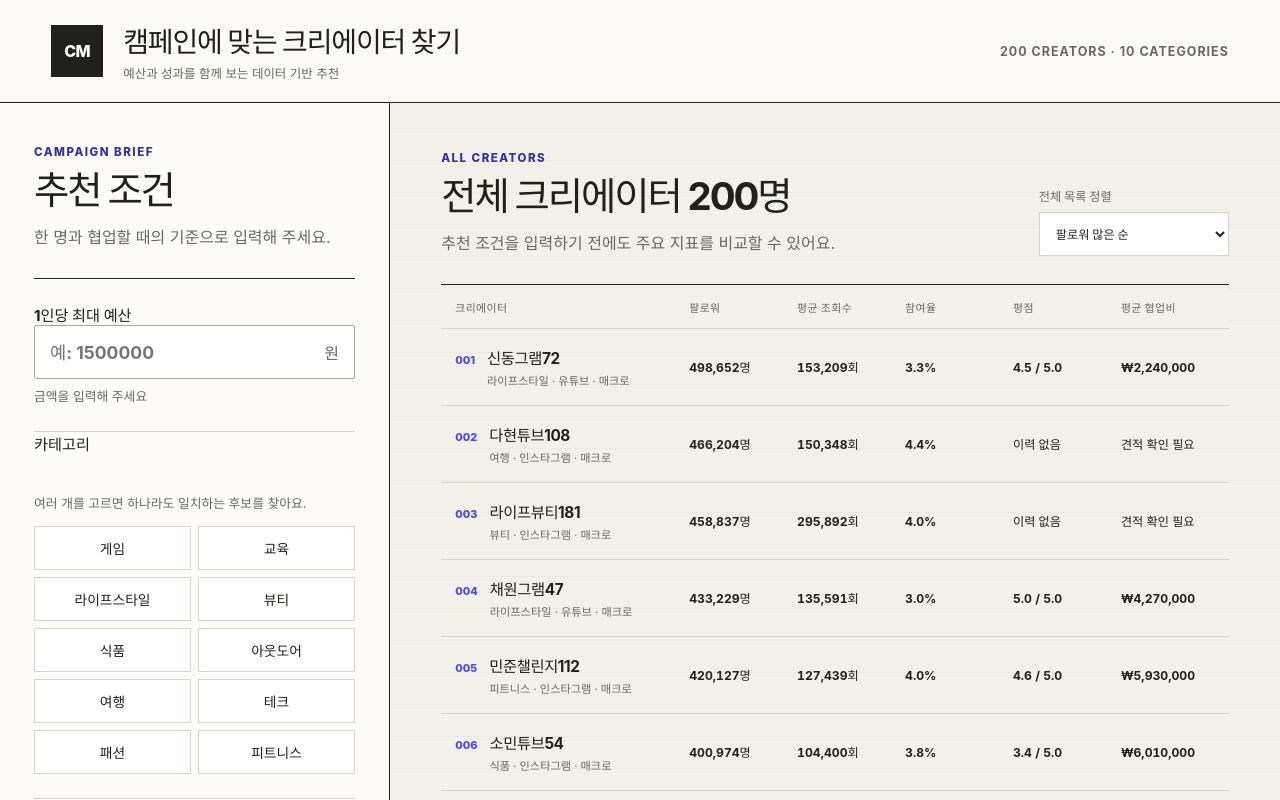
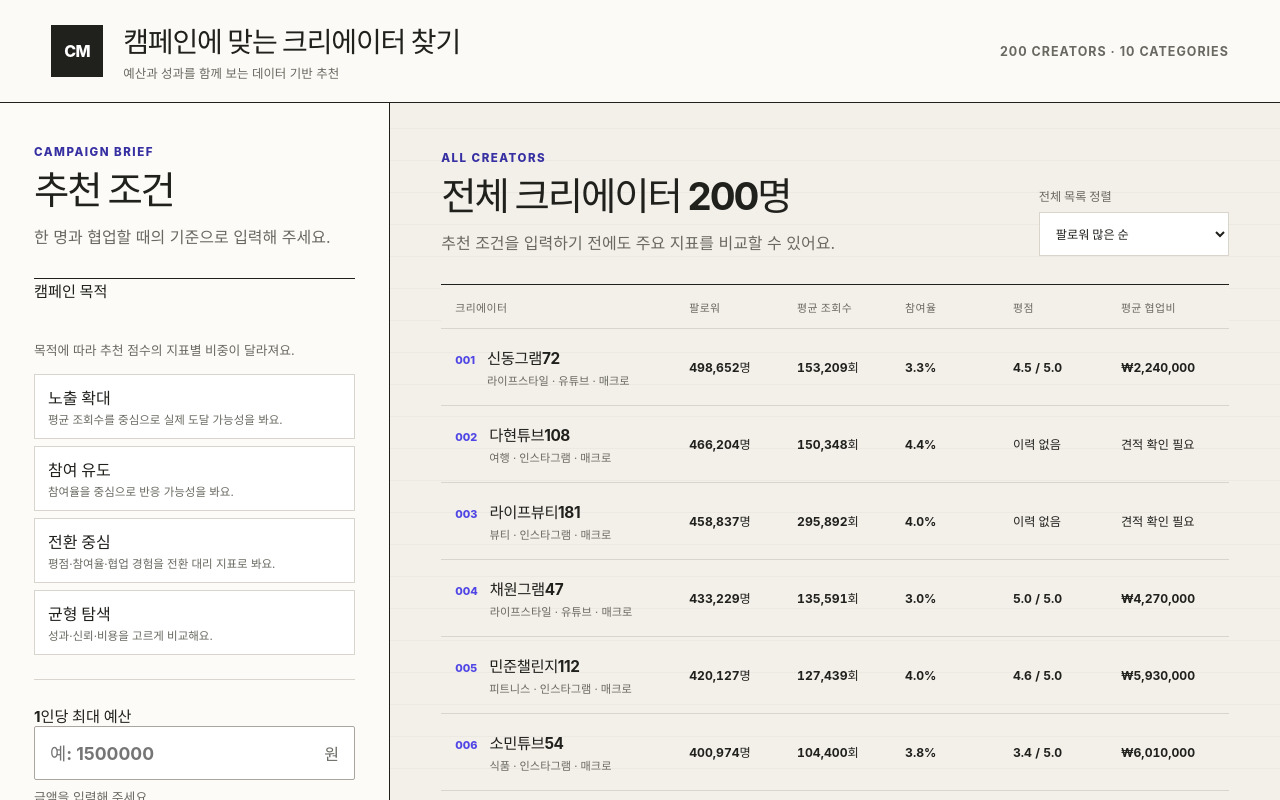
Before and after one commit to upzil/mobidays-pa-creator-matcher, a React (Vite) app: page / in a window 1280 px wide. Shown: the top 800 px of the page. Built offline with nearby package versions, Linux system fonts and the light colour scheme.

Commit message:
feat: rank creators by campaign goal

```diff
--- a/src/App.tsx
+++ b/src/App.tsx
@@ -4,6 +4,7 @@ import { ResultsPanel } from "./components/ResultsPanel";
 import { loadCreators } from "./data/creatorCsv";
 import type {
   BrowseSortMode,
+  CampaignGoal,
   Category,
   Creator,
   FollowerSegment,
@@ -19,10 +20,14 @@ const initialDraft: CampaignDraft = {
   budget: "",
   categories: [],
   segment: "",
+  goal: "",
 };
 
 function validateDraft(draft: CampaignDraft): FormErrors {
   const errors: FormErrors = {};
+  if (!draft.goal) {
+    errors.goal = "캠페인 목적을 선택해 주세요.";
+  }
   if (!/^\d+$/.test(draft.budget) || Number(draft.budget) <= 0) {
     errors.budget = "1원 이상의 1인당 최대 예산을 입력해 주세요.";
   }
@@ -40,6 +45,7 @@ function draftMatchesQuery(draft: CampaignDraft, query: RecommendationQuery | nu
   return (
     Number(draft.budget) === query.budgetKrw &&
     draft.segment === query.segment &&
+    draft.goal === query.goal &&
     draft.categories.length === query.categories.length &&
     draft.categories.every((category) => query.categories.includes(category))
   );
@@ -58,6 +64,7 @@ function App() {
   const [announcement, setAnnouncement] = useState("크리에이터 데이터를 불러오는 중입니다.");
   const [reloadToken, setReloadToken] = useState(0);
   const budgetRef = useRef<HTMLInputElement>(null);
+  const goalRef = useRef<HTMLInputElement>(null);
   const categoryRef = useRef<HTMLInputElement>(null);
   const segmentRef = useRef<HTMLInputElement>(null);
   const resultsRef = useRef<HTMLElement>(null);
@@ -116,19 +123,21 @@ function App() {
     setErrors(nextErrors);
 
     if (Object.keys(nextErrors).length > 0) {
-      if (nextErrors.budget) budgetRef.current?.focus();
+      if (nextErrors.goal) goalRef.current?.focus();
+      else if (nextErrors.budget) budgetRef.current?.focus();
       else if (nextErrors.categories) categoryRef.current?.focus();
       else segmentRef.current?.focus();
       setAnnouncement("입력한 조건을 확인해 주세요.");
       return;
     }
 
-    if (loadState !== "ready" || !draft.segment) return;
+    if (loadState !== "ready" || !draft.segment || !draft.goal) return;
 
     const query: RecommendationQuery = {
       budgetKrw: Number(draft.budget),
       categories: draft.categories,
       segment: draft.segment,
+      goal: draft.goal,
     };
     const nextResult = recommendCreators(creators, query);
     setResult(nextResult);
@@ -193,11 +202,16 @@ function App() {
             isDirty={isDirty}
             disabled={loadState !== "ready"}
             budgetRef={budgetRef}
+            goalRef={goalRef}
             categoryRef={categoryRef}
             segmentRef={segmentRef}
             onBudgetChange={(budget) => {
               setDraft((current) => ({ ...current, budget }));
               clearError("budget");
+            }}
+            onGoalChange={(goal: CampaignGoal) => {
+              setDraft((current) => ({ ...current, goal }));
+              clearError("goal");
             }}
             onCategoryChange={(category: Category, checked) => {
               setDraft((current) => ({
--- a/src/components/CampaignForm.tsx
+++ b/src/components/CampaignForm.tsx
@@ -1,20 +1,24 @@
 import type { FormEvent, RefObject } from "react";
 import {
   CATEGORIES,
+  type CampaignGoal,
   type Category,
   type FollowerSegment,
 } from "../domain/types";
+import { CAMPAIGN_GOALS, CAMPAIGN_GOAL_PROFILES } from "../recommendation/goals";
 
 export interface CampaignDraft {
   budget: string;
   categories: Category[];
   segment: FollowerSegment | "";
+  goal: CampaignGoal | "";
 }
 
 export interface FormErrors {
   budget?: string;
   categories?: string;
   segment?: string;
+  goal?: string;
 }
 
 interface CampaignFormProps {
@@ -25,9 +29,11 @@ interface CampaignFormProps {
   budgetRef: RefObject<HTMLInputElement | null>;
   categoryRef: RefObject<HTMLInputElement | null>;
   segmentRef: RefObject<HTMLInputElement | null>;
+  goalRef: RefObject<HTMLInputElement | null>;
   onBudgetChange: (value: string) => void;
   onCategoryChange: (category: Category, checked: boolean) => void;
   onSegmentChange: (segment: FollowerSegment) => void;
+  onGoalChange: (goal: CampaignGoal) => void;
   onSubmit: (event: FormEvent<HTMLFormElement>) => void;
 }
 
@@ -54,9 +60,11 @@ export function CampaignForm({
   budgetRef,
   categoryRef,
   segmentRef,
+  goalRef,
   onBudgetChange,
   onCategoryChange,
   onSegmentChange,
+  onGoalChange,
   onSubmit,
 }: CampaignFormProps) {
   return (
@@ -66,6 +74,35 @@ export function CampaignForm({
         <h2>추천 조건</h2>
         <p>한 명과 협업할 때의 기준으로 입력해 주세요.</p>
       </div>
+
+      <fieldset className="field-group" aria-describedby={errors.goal ? "goal-error" : "goal-help"}>
+        <legend>캠페인 목적</legend>
+        <p id="goal-help" className="field-help">목적에 따라 추천 점수의 지표별 비중이 달라져요.</p>
+        <div className="goal-list">
+          {CAMPAIGN_GOALS.map((goal, index) => {
+            const profile = CAMPAIGN_GOAL_PROFILES[goal];
+            return (
+              <label className="goal-control" key={goal}>
+                <input
+                  ref={index === 0 ? goalRef : undefined}
+                  type="radio"
+                  name="goal"
+                  value={goal}
+                  disabled={disabled}
+                  checked={draft.goal === goal}
+                  aria-invalid={Boolean(errors.goal)}
+                  onChange={() => onGoalChange(goal)}
+                />
+                <span className="goal-copy">
+                  <strong>{profile.label}</strong>
+                  <small>{profile.description}</small>
+                </span>
+              </label>
+            );
+          })}
+        </div>
+        {errors.goal && <p id="goal-error" className="field-error">{errors.goal}</p>}
+      </fieldset>
 
       <div className="field-group">
         <label htmlFor="budget">1인당 최대 예산</label>
--- a/src/recommendation/engine.ts
+++ b/src/recommendation/engine.ts
@@ -1,5 +1,6 @@
 import type {
   Creator,
+  CampaignGoal,
   FollowerSegment,
   MatchTier,
   RecommendedCreator,
@@ -11,14 +12,7 @@ import type {
   ScoreComponent,
   SortMode,
 } from "../domain/types";
-
-const WEIGHTS = {
-  engagement: 0.3,
-  views: 0.25,
-  rating: 0.2,
-  experience: 0.15,
-  budgetEfficiency: 0.1,
-} as const;
+import { CAMPAIGN_GOAL_PROFILES, CAMPAIGN_GOALS } from "./goals";
 
 const RATING_PRIOR_STRENGTH = 5;
 const SEGMENT_LABELS: Record<FollowerSegment, string> = {
@@ -101,7 +95,9 @@ function makeBreakdown(
   creator: Creator,
   budgetKrw: number,
   context: ScoreContext,
+  goal: CampaignGoal,
 ): { breakdown: ScoreBreakdown; adjustedRating: number | null } {
+  const weights = CAMPAIGN_GOAL_PROFILES[goal].weights;
   const engagementPercentile = averageRankPercentile(
     creator.engagementRate,
     context.segmentCreators.map((item) => item.engagementRate),
@@ -140,19 +136,19 @@ function makeBreakdown(
       engagement: component(
         creator.engagementRate,
         engagementPercentile,
-        WEIGHTS.engagement,
+        weights.engagement,
         "observed",
       ),
       views: component(
         creator.avgViewCount,
         viewPercentile,
-        WEIGHTS.views,
+        weights.views,
         "observed",
       ),
       rating: component(
         creator.advertiserRating,
         ratingPercentile,
-        WEIGHTS.rating,
+        weights.rating,
         creator.advertiserRating === null
           ? "missing-neutral"
           : "bayesian-adjusted",
@@ -160,13 +156,13 @@ function makeBreakdown(
       experience: component(
         creator.totalCampaignCount,
         experience,
-        WEIGHTS.experience,
+        weights.experience,
         "observed",
       ),
       budgetEfficiency: component(
         creator.avgCampaignBudgetKrw,
         budgetEfficiency,
-        WEIGHTS.budgetEfficiency,
+        weights.budgetEfficiency,
         creator.avgCampaignBudgetKrw === null
           ? "missing-neutral"
           : "observed",
@@ -184,13 +180,13 @@ function performanceReason(
   breakdown: ScoreBreakdown,
 ): RecommendationReason | null {
   const candidates: Array<{
-    normalized: number;
+    contribution: number;
     reason: RecommendationReason;
   }> = [];
 
   if (breakdown.engagement.normalizedValue >= 0.75) {
     candidates.push({
-      normalized: breakdown.engagement.normalizedValue,
+      contribution: breakdown.engagement.contribution,
       reason: {
         code: "high-engagement",
         message: `참여율이 동일 규모 상위 ${topPercentLabel(breakdown.engagement.normalizedValue)}%예요.`,
@@ -199,7 +195,7 @@ function performanceReason(
   }
   if (breakdown.views.normalizedValue >= 0.75) {
     candidates.push({
-      normalized: breakdown.views.normalizedValue,
+      contribution: breakdown.views.contribution,
       reason: {
         code: "high-views",
         message: `평균 조회수가 동일 규모 상위 ${topPercentLabel(breakdown.views.normalizedValue)}%예요.`,
@@ -208,7 +204,7 @@ function performanceReason(
   }
   if (creator.advertiserRating !== null && creator.advertiserRating >= 4.5) {
     candidates.push({
-      normalized: breakdown.rating.normalizedValue,
+      contribution: breakdown.rating.contribution,
       reason: {
         code: "strong-rating",
         message: `광고주 평점이 ${creator.advertiserRating.toFixed(1)}점으로 높아요.`,
@@ -217,7 +213,7 @@ function performanceReason(
   }
   if (breakdown.experience.normalizedValue >= 0.75) {
     candidates.push({
-      normalized: breakdown.experience.normalizedValue,
+      contribution: breakdown.experience.contribution,
       reason: {
         code: "campaign-experience",
         message: `캠페인 ${creator.totalCampaignCount.toLocaleString("ko-KR")}건의 협업 이력이 있어요.`,
@@ -225,7 +221,7 @@ function performanceReason(
     });
   }
 
-  return candidates.sort((a, b) => b.normalized - a.normalized)[0]?.reason ?? null;
+  return candidates.sort((a, b) => b.contribution - a.contribution)[0]?.reason ?? null;
 }
 
 function makeReasons(
@@ -276,11 +272,13 @@ function scoreCreator(
   budgetKrw: number,
   context: ScoreContext,
   requestedSegment: FollowerSegment,
+  goal: CampaignGoal,
 ): RecommendedCreator {
   const { breakdown, adjustedRating } = makeBreakdown(
     creator,
     budgetKrw,
     context,
+    goal,
   );
   const scoreRaw = Object.values(breakdown).reduce(
     (sum, scoreComponent) => sum + scoreComponent.contribution,
@@ -389,6 +387,9 @@ function assertQuery(query: RecommendationQuery): void {
   if (!["nano", "micro", "macro"].includes(query.segment)) {
     throw new RangeError("지원하지 않는 팔로워 규모입니다.");
   }
+  if (!CAMPAIGN_GOALS.includes(query.goal)) {
+    throw new RangeError("지원하지 않는 캠페인 목적입니다.");
+  }
 }
 
 export function recommendCreators(
@@ -400,6 +401,7 @@ export function recommendCreators(
     budgetKrw: query.budgetKrw,
     categories: [...query.categories],
     segment: query.segment,
+    goal: query.goal,
   };
   const categories = new Set(query.categories);
   const relevant = creators.filter((creator) => categories.has(creator.category));
@@ -426,6 +428,7 @@ export function recommendCreators(
       query.budgetKrw,
       contextFor(creator.segment),
       query.segment,
+      query.goal,
     );
   const makeSection = (
     tier: MatchTier,
--- /dev/null
+++ b/src/recommendation/goals.ts
@@ -0,0 +1,66 @@
+import type { CampaignGoal, ScoreWeights } from "../domain/types";
+
+interface CampaignGoalProfile {
+  label: string;
+  description: string;
+  scoringNote: string;
+  weightSummary: string;
+  weights: ScoreWeights;
+}
+
+export const CAMPAIGN_GOAL_PROFILES: Record<CampaignGoal, CampaignGoalProfile> = {
+  awareness: {
+    label: "노출 확대",
+    description: "평균 조회수를 중심으로 실제 도달 가능성을 봐요.",
+    scoringNote: "노출 목적에 맞춰 평균 조회수를 가장 크게 반영했어요.",
+    weightSummary: "조회수 45% · 참여율 20% · 평점 15% · 경험 10% · 예산 10%",
+    weights: {
+      engagement: 0.2,
+      views: 0.45,
+      rating: 0.15,
+      experience: 0.1,
+      budgetEfficiency: 0.1,
+    },
+  },
+  engagement: {
+    label: "참여 유도",
+    description: "참여율을 중심으로 반응 가능성을 봐요.",
+    scoringNote: "참여 목적에 맞춰 참여율을 가장 크게 반영했어요.",
+    weightSummary: "참여율 45% · 조회수 20% · 평점 15% · 경험 10% · 예산 10%",
+    weights: {
+      engagement: 0.45,
+      views: 0.2,
+      rating: 0.15,
+      experience: 0.1,
+      budgetEfficiency: 0.1,
+    },
+  },
+  conversion: {
+    label: "전환 중심",
+    description: "평점·참여율·협업 경험을 전환 대리 지표로 봐요.",
+    scoringNote: "직접 전환 데이터가 없어 평점·참여율·협업 경험을 대리 지표로 반영했어요.",
+    weightSummary: "평점 30% · 참여율 25% · 경험 20% · 예산 15% · 조회수 10%",
+    weights: {
+      engagement: 0.25,
+      views: 0.1,
+      rating: 0.3,
+      experience: 0.2,
+      budgetEfficiency: 0.15,
+    },
+  },
+  balanced: {
+    label: "균형 탐색",
+    description: "성과·신뢰·비용을 고르게 비교해요.",
+    scoringNote: "특정 지표에 치우치지 않도록 성과·신뢰·비용을 균형 있게 반영했어요.",
+    weightSummary: "참여율 30% · 조회수 25% · 평점 20% · 경험 15% · 예산 10%",
+    weights: {
+      engagement: 0.3,
+      views: 0.25,
+      rating: 0.2,
+      experience: 0.15,
+      budgetEfficiency: 0.1,
+    },
+  },
+};
+
+export const CAMPAIGN_GOALS = Object.keys(CAMPAIGN_GOAL_PROFILES) as CampaignGoal[];
--- a/src/styles.css
+++ b/src/styles.css
@@ -58,6 +58,7 @@ select:disabled {
 }
 
 .choice-control:has(input:disabled),
+.goal-control:has(input:disabled),
 .segment-control:has(input:disabled) {
   cursor: wait;
   opacity: 0.58;
@@ -237,6 +238,7 @@ a:focus-visible {
 }
 
 .choice-control,
+.goal-control,
 .segment-control {
   min-height: 44px;
   position: relative;
@@ -246,6 +248,7 @@ a:focus-visible {
 }
 
 .choice-control input,
+.goal-control input,
 .segment-control input {
   position: absolute;
   inset: 0;
@@ -272,15 +275,40 @@ a:focus-visible {
 }
 
 .choice-control input:focus-visible + span,
+.goal-control input:focus-visible + span,
 .segment-control input:focus-visible + span {
   outline: 3px solid #8279ff;
   outline-offset: 2px;
 }
 
+.goal-list,
 .segment-list {
   display: grid;
   gap: 7px;
   margin-top: 13px;
+}
+
+.goal-copy {
+  width: 100%;
+  min-height: 62px;
+  padding: 10px 13px;
+  border: 1px solid var(--line);
+  display: grid;
+  gap: 3px;
+  background: white;
+  transition: 160ms ease;
+}
+
+.goal-copy small {
+  color: var(--muted);
+  font-size: 0.72rem;
+  line-height: 1.4;
+}
+
+.goal-control input:checked + .goal-copy {
+  border-color: var(--accent);
+  box-shadow: inset 4px 0 var(--accent);
+  color: var(--accent-dark);
 }
 
 .segment-copy {
@@ -537,6 +565,7 @@ a:focus-visible {
   margin: 0;
   display: flex;
   gap: 26px;
+  flex-wrap: wrap;
 }
 
 .applied-summary dl > div {
@@ -579,6 +608,20 @@ a:focus-visible {
   margin: 0;
   color: var(--muted);
   font-size: 0.82rem;
+}
+
+.goal-weight-note {
+  display: grid;
+  gap: 5px;
+}
+
+.goal-weight-note strong {
+  color: var(--ink);
+  font-size: 0.84rem;
+}
+
+.goal-weight-note span {
+  font-variant-numeric: tabular-nums;
 }
 
 .results-toolbar label {
```
Also changed, not shown: src/components/ResultsPanel.tsx (+7 -1 lines), src/domain/types.ts (+14 -0 lines), 2 other files (tests, documents, lock files or other folders).
